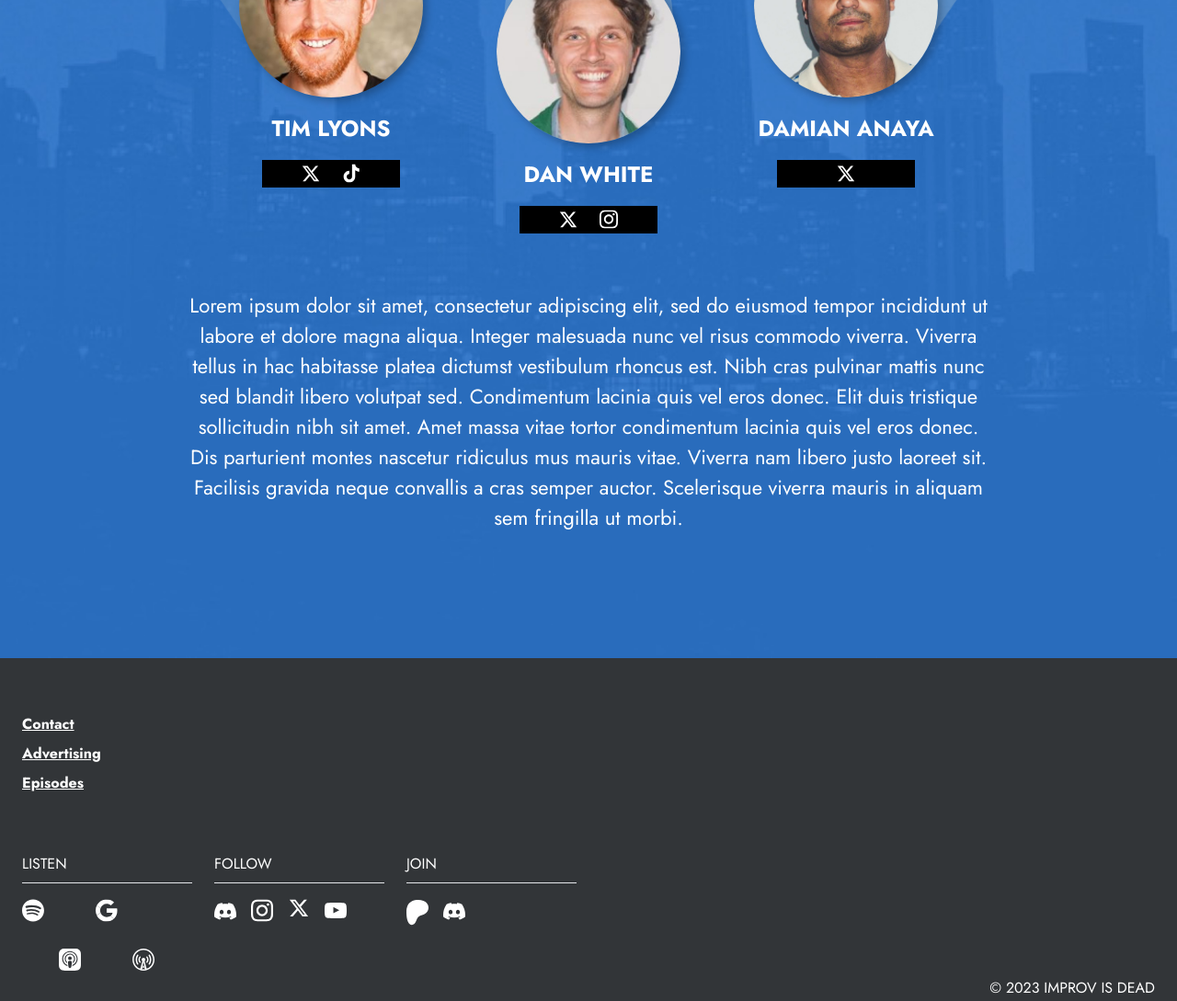
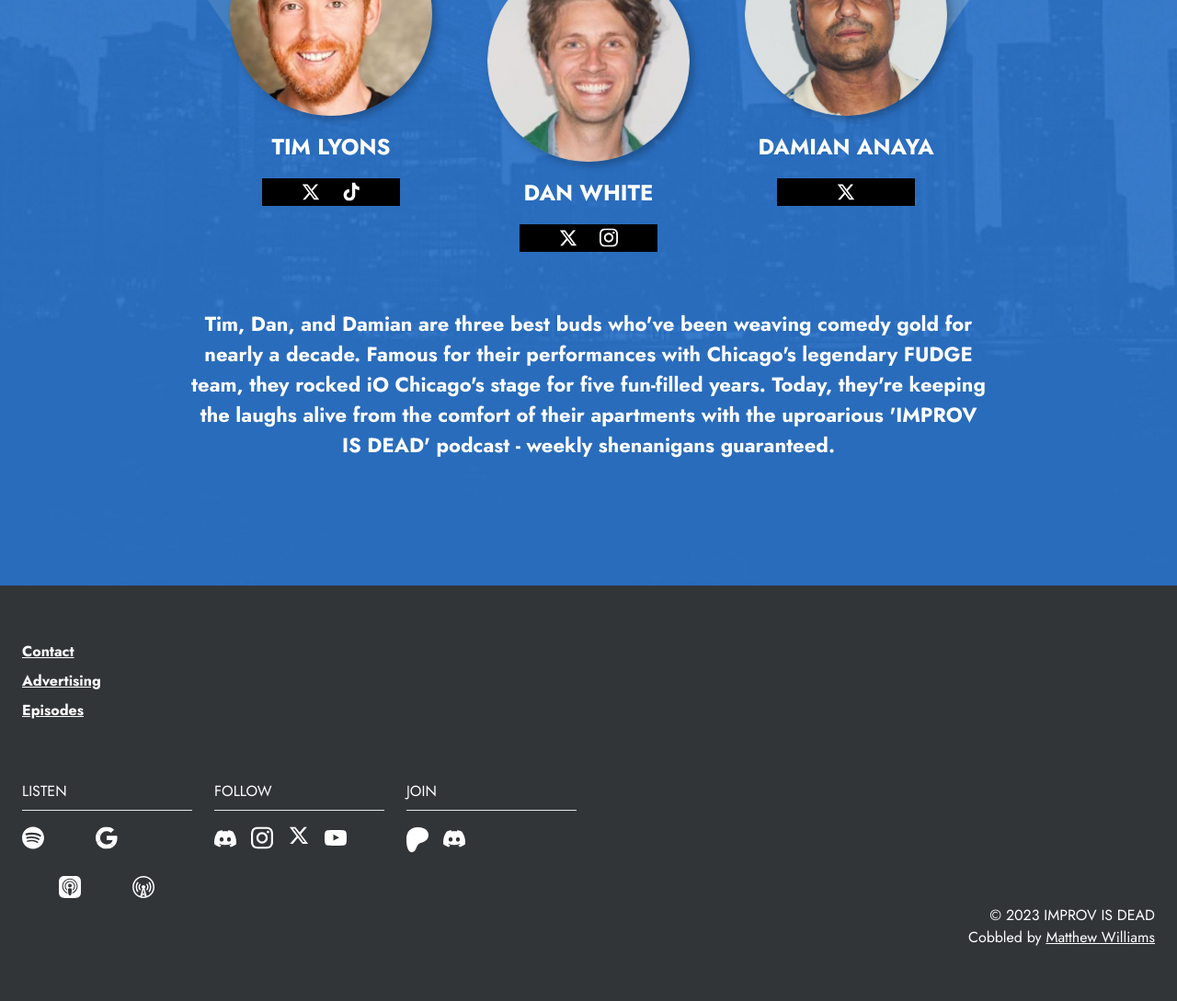
Before and after one commit to mattwilliams85/improvisdead, a Next.js app: page / in a window 1280 px wide. Shown: the part 1660-2749 px from the top of the page at 92% size. Built offline with nearby package versions, Linux system fonts and the light colour scheme.

Commit message:
update copy

```diff
--- a/src/app/main.module.css
+++ b/src/app/main.module.css
@@ -233,8 +233,8 @@
 }
 
 .hostsCircle {
-  height: 200px;
-  width: 200px;
+  height: 220px;
+  width: 220px;
   border-radius: 50%;
   margin: 8px 0;
   background-repeat: no-repeat;
@@ -266,9 +266,9 @@
 }
 
 .hostText {
-  color: white;
   position: relative;
   font-size: 18px;
+  font-weight: bold;
   max-width: 900px;
   text-align: center;
   margin-top: 20px;
@@ -279,7 +279,7 @@
   position: absolute;
   bottom: 115px;
   left: 0;
-  width: 200px;
+  width: 220px;
   opacity: 0;
   transform-origin: bottom;
 }
--- a/src/app/page.tsx
+++ b/src/app/page.tsx
@@ -119,7 +119,7 @@ export default function HomePage() {
           </div>
         </div>
         <div className={styles.hostText}>
-          Lorem ipsum dolor sit amet, consectetur adipiscing elit, sed do eiusmod tempor incididunt ut labore et dolore magna aliqua. Integer malesuada nunc vel risus commodo viverra. Viverra tellus in hac habitasse platea dictumst vestibulum rhoncus est. Nibh cras pulvinar mattis nunc sed blandit libero volutpat sed. Condimentum lacinia quis vel eros donec. Elit duis tristique sollicitudin nibh sit amet. Amet massa vitae tortor condimentum lacinia quis vel eros donec. Dis parturient montes nascetur ridiculus mus mauris vitae. Viverra nam libero justo laoreet sit. Facilisis gravida neque convallis a cras semper auctor. Scelerisque viverra mauris in aliquam sem fringilla ut morbi.
+          Tim, Dan, and Damian are three best buds who've been weaving comedy gold for nearly a decade. Famous for their performances with Chicago's legendary FUDGE team, they rocked iO Chicago's stage for five fun-filled years. Today, they're keeping the laughs alive from the comfort of their apartments with the uproarious 'IMPROV IS DEAD' podcast - weekly shenanigans guaranteed.
         </div>
       </section>
       <footer className={styles.footer}>
```
